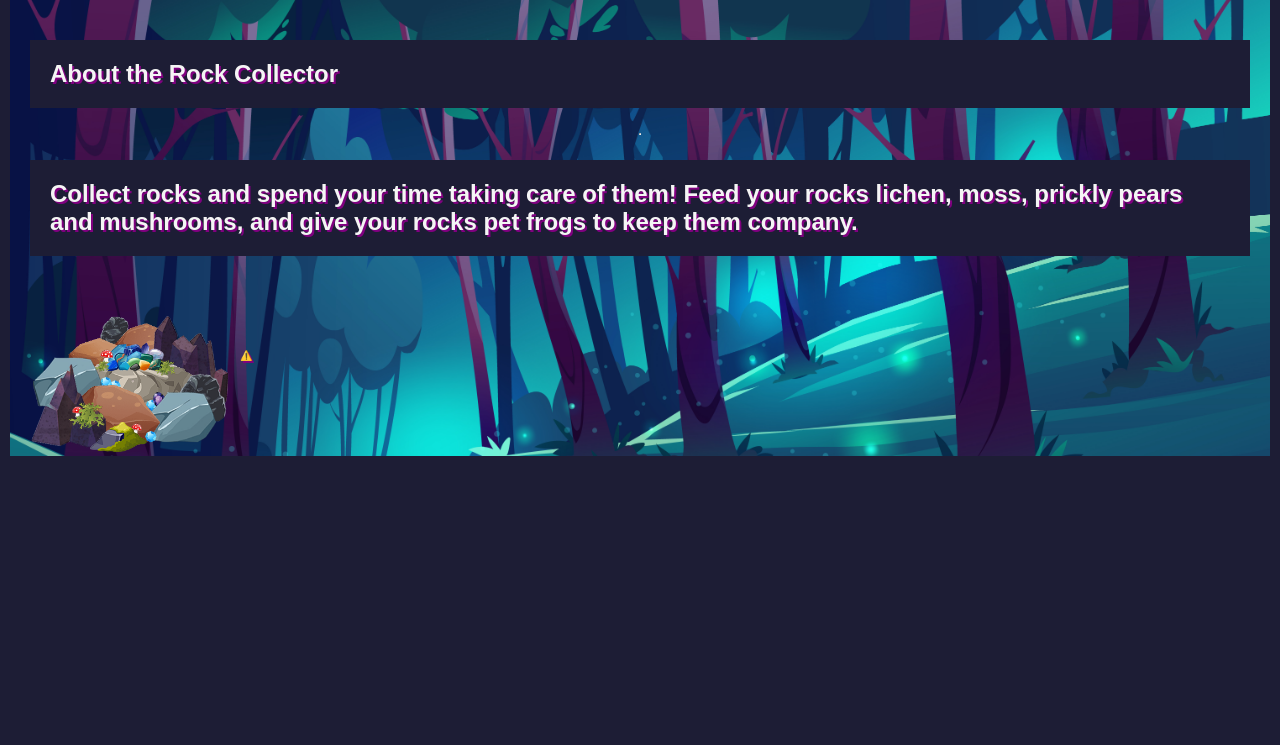
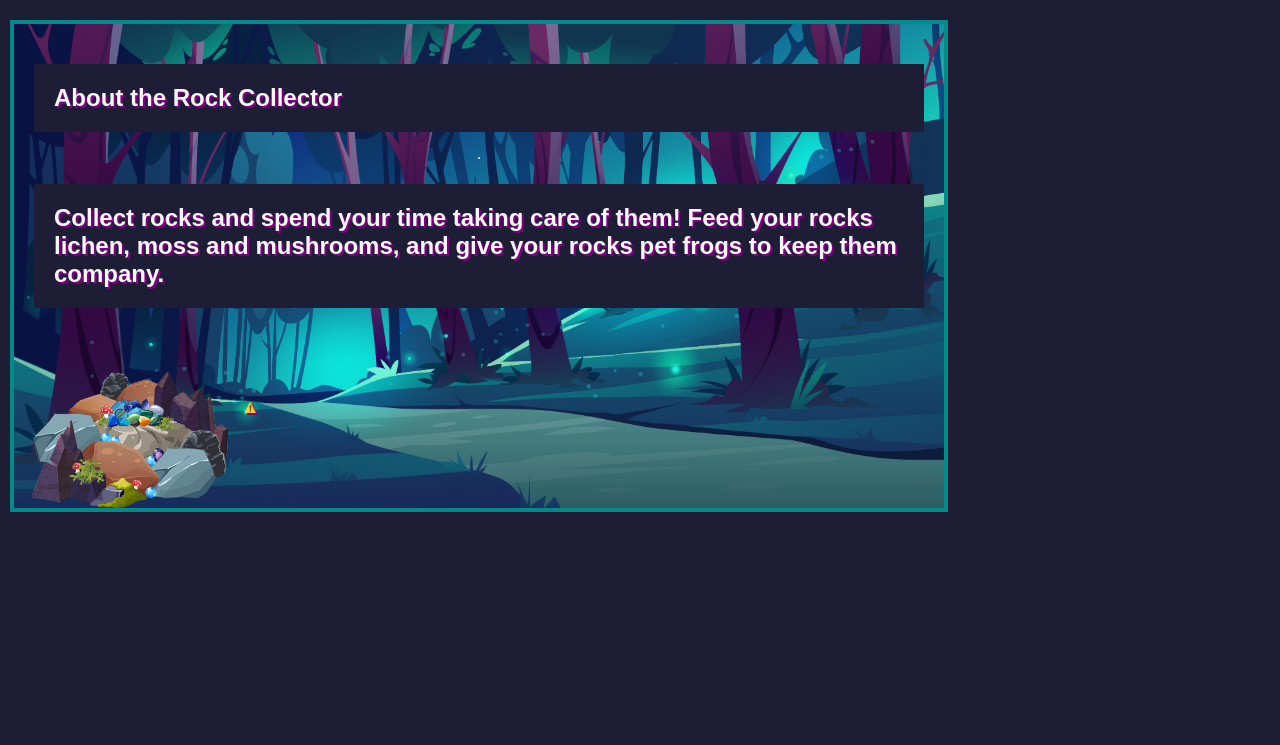
Before and after one commit to shakestuffup73/rock-collector, a Django app: page /about/ in a window 1280 px wide. Shown: the part 86-831 px from the top of the page. Run offline with Django 4.2, Linux system fonts and the light colour scheme; some web fonts are replaced.

Commit message:
update about page

```diff
--- a/main_app/models.py
+++ b/main_app/models.py
@@ -6,7 +6,6 @@ MEALS = (
   ('MR', 'Mushies'),
   ('MO', 'Moss'),
   ('L', 'Lichen'),
-  ('P', 'Prickly Pear')
 )
 
 SPECIES = (
--- a/main_app/static/css/base.css
+++ b/main_app/static/css/base.css
@@ -171,6 +171,15 @@ nav li {
   padding: 20px;
   background-image: url('../images/blueforest2.jpg');
   background-size: cover;
+  max-width: 938px;
+  border: 4px solid darkcyan;
+  margin-top: 20px;
+}
+
+.page-div {
+  display: flex;
+  flex-direction: column;
+  justify-content: center;
 }
 
 .about-div > h2 {
--- a/main_app/templates/about.html
+++ b/main_app/templates/about.html
@@ -1,10 +1,11 @@
 {% extends 'base.html' %}
 {% block content %}
 
+<div class="page-div">
   <div class="about-div">
     <h2>About the Rock Collector</h2>
     <hr>
-  <h2>Collect rocks and spend your time taking care of them! Feed your rocks lichen, moss, prickly pears and mushrooms, and give your rocks pet frogs to keep them company.
+    <h2>Collect rocks and spend your time taking care of them! Feed your rocks lichen, moss and mushrooms, and give your rocks pet frogs to keep them company.
     </h2>
     <div class="frog-div">
       <lottie-player
@@ -25,5 +26,5 @@
     id="rockPile"
     />
   </div>
-
+</div>
 {% endblock %}
--- a/main_app/templates/rocks/index.html
+++ b/main_app/templates/rocks/index.html
@@ -13,7 +13,7 @@
 {% block content %}
 
 <section class="page-header">
-  <h1>Rocks List</h1>
+  <h1>All Rocks</h1>
 </section>
 
 <section class="card-container">
```
Also changed, not shown: main_app/migrations/0010_alter_feeding_meal.py (added). Lines whose indentation alone changed are shown as unchanged.
